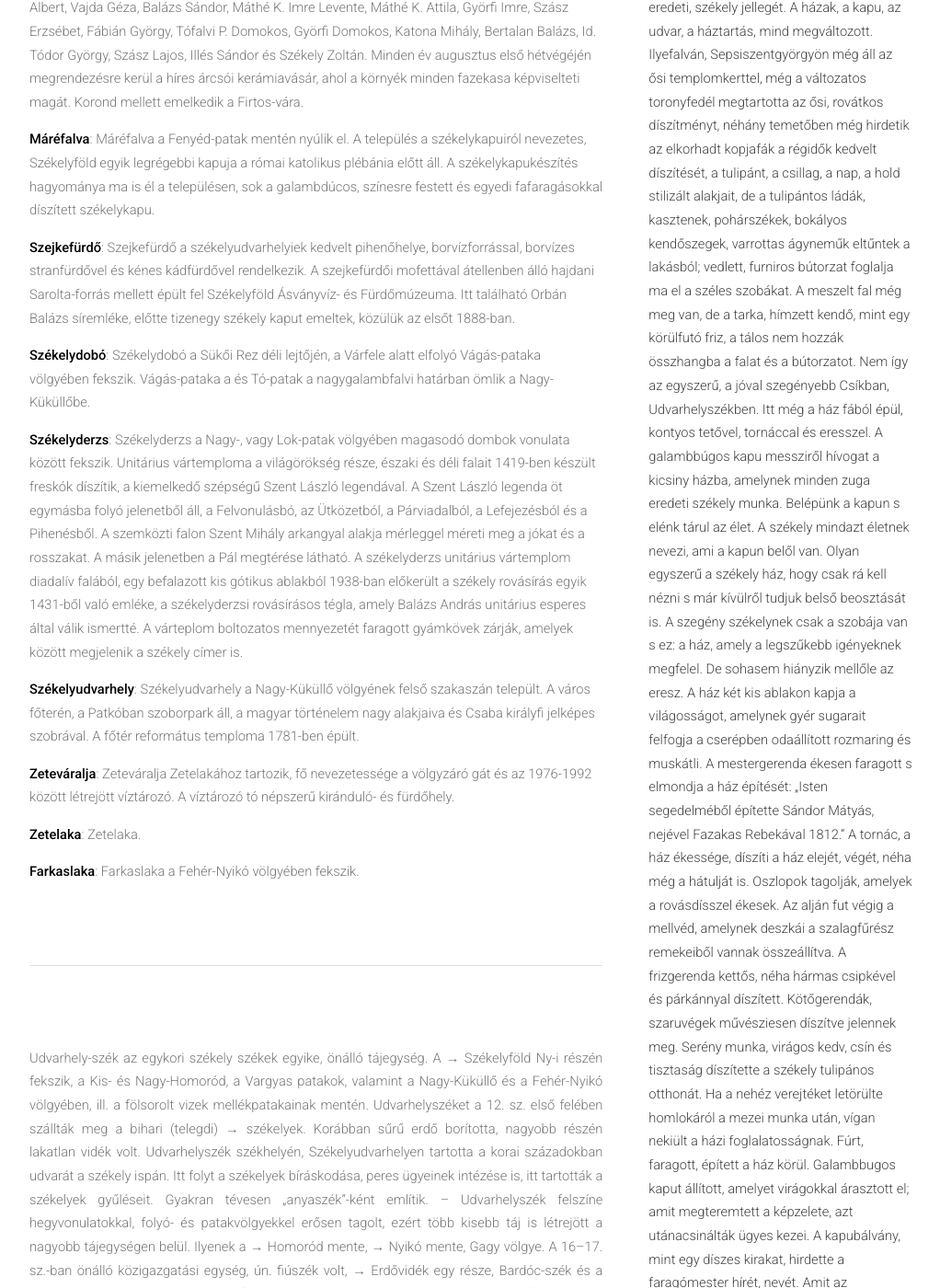
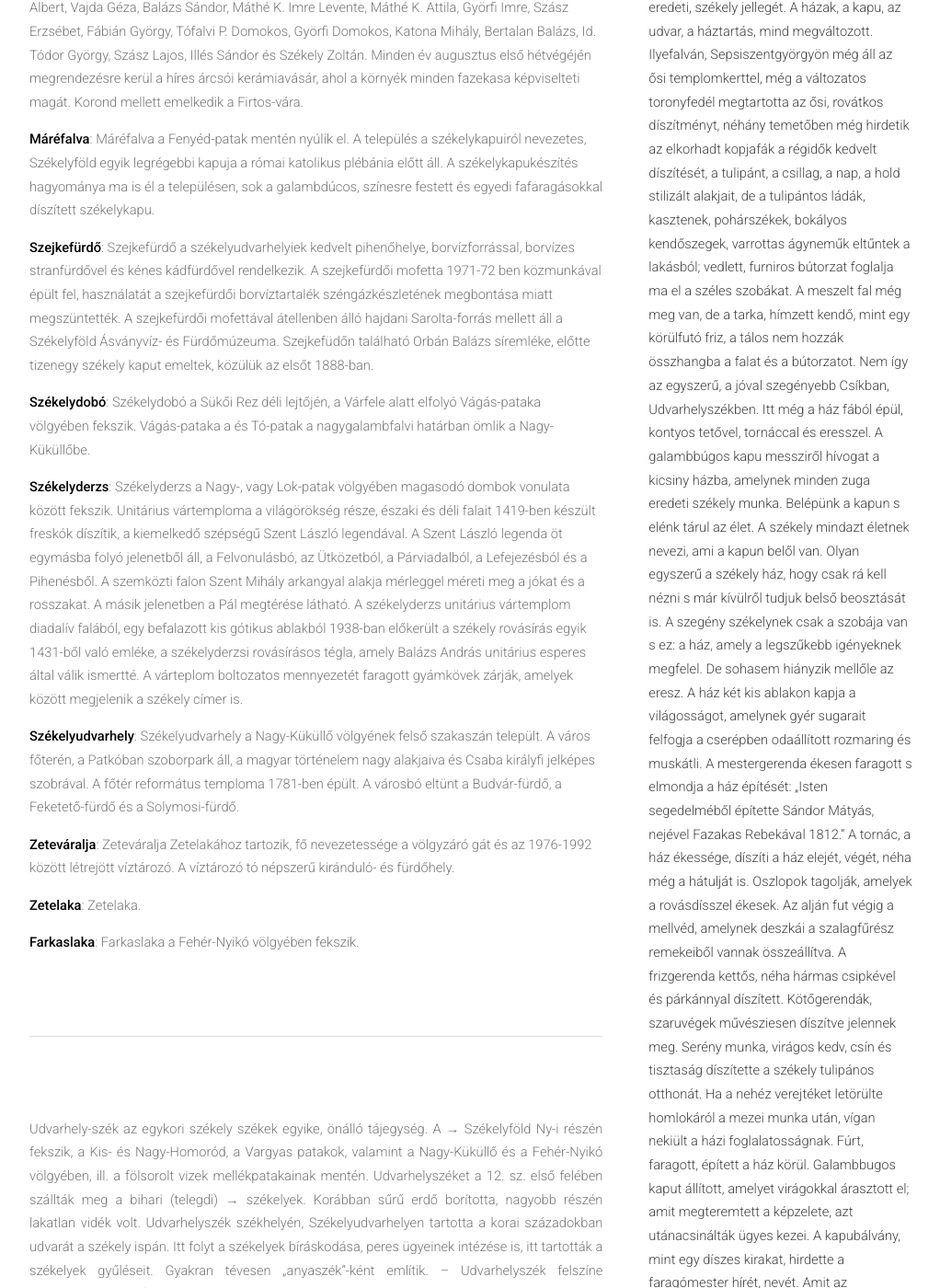
Before and after one commit to siculia/siculia.github.io, a Jekyll site: the page built from siculia-udvarhelyszek.html, in a window 1280 px wide and 1400 px high, scrolled down 2701 px. Shown: the whole window at 92% size, without its empty margins (128-1150 px from the left). Built offline with Jekyll 4.4.1, drawn with Linux system fonts in a browser that asks for light colours; nearby versions of some CDN libraries; library files that are not in the unit come from our copies.

Commit message:
Szejkefürdő

```diff
--- a/siculia-udvarhelyszek.html
+++ b/siculia-udvarhelyszek.html
@@ -76,10 +76,10 @@ layout: default
 							<p style="text-align: left;"><b>Homoródfürdő</b>: Homoródfürdő a Homoród-fennsíkon található üdülőhely, ahol tizenkét befogott borvízforrás tör felszínre. Homoródfürdő közigazgatásilag Szentegyházához tartozik. A leghíresebbek a Lobogó-forrás, és a Mária-forrás. A Lobogó Szabadidőközpont és Fürdő strandján két kültéri medence található, amelyek korszerű vízcserélő, szűrő- és forgatóberendezéssel ellátott, folyamatosan melegített 28-29 C°-os, illetve 28–30 C°-os vizhőmérsékletűek.  A beltéri sósfürdő Parajdról szállított 39 C°-os fokos természetes, gyógyhatású sós vízet tartalmaz. A településen sípálya működik.</p>
 							<p style="text-align: left;"><b>Korond</b>: Korond a Firtos hegy aljában, a Korond vize mellett fekszik, Atyha, Kalonda, Pálpataka és Fenyőkút települések tartoznak hozzá. Korond elválaszthatatlan a kerámiától, a népi fazekasság egyik erdélyi központja. Korond főutcája egybefüggő kirakodóvásár, a korondi fazekasság első írásos említése 1613-ból származik, amikor a székelyudvarhelyi fazekas céh kontárkodással vádolja a korondiakat. A korondi fazekasság jellegzetes  díszítőelemei az életfa, indás-madaras, virágos motívumok, színei a fehér alapon sárgás-barnás és a kék-fehér. A korondi fazekasmesterek újraélesztették a festett kályhacsempék készítésének hagyományát. A helyi fazekasmesterek kezdeményezésére, hogy megőrizzék apáik, nagyapáik örökségét, és a község megmaradjon a tiszta forrásnál, megalakítják az „Életfa” Korondi Fazekasok Szövetségét. A korondi fazekasok szövetségének tajai:  Józsa László, Máthé K. István, Tódor József, Pál Antal, Páll Ágoston, Páll Árpád, Balázs Lajos, Tófalvi Gáspár, Máthé K. Árpád, Tófalvi László, Varga Albert, Vajda Géza, Balázs Sándor, Máthé K. Imre Levente, Máthé K. Attila, Györfi Imre, Szász Erzsébet, Fábián György, Tófalvi P. Domokos, Györfi Domokos, Katona Mihály, Bertalan Balázs, Id. Tódor György, Szász Lajos, Illés Sándor és Székely Zoltán. Minden év augusztus első hétvégéjén megrendezésre kerül a híres árcsói kerámiavásár, ahol a környék minden fazekasa képviselteti magát. Korond mellett emelkedik a Firtos-vára.</p>
 							<p style="text-align: left;"><b>Máréfalva</b>: Máréfalva a Fenyéd-patak mentén nyúlik el. A település a székelykapuiról nevezetes, Székelyföld egyik legrégebbi kapuja a római katolikus plébánia előtt áll. A székelykapukészítés hagyománya ma is él a településen, sok a galambdúcos, színesre festett és egyedi fafaragásokkal díszített székelykapu.</p>
-							<p style="text-align: left;"><b>Szejkefürdő</b>: Szejkefürdő a székelyudvarhelyiek kedvelt pihenőhelye, borvízforrással, borvízes stranfürdővel és kénes kádfürdővel rendelkezik. A szejkefürdői mofettával átellenben álló hajdani Sarolta-forrás mellett épült fel Székelyföld Ásványvíz- és Fürdőmúzeuma. Itt található Orbán Balázs síremléke, előtte tizenegy székely kaput emeltek, közülük az elsőt 1888-ban.</p>
+							<p style="text-align: left;"><b>Szejkefürdő</b>: Szejkefürdő a székelyudvarhelyiek kedvelt pihenőhelye, borvízforrással, borvízes stranfürdővel és kénes kádfürdővel rendelkezik. A szejkefürdői mofetta 1971-72 ben közmunkával épült fel, használatát a szejkefürdői borvíztartalék széngázkészletének megbontása miatt megszüntették. A szejkefürdői mofettával átellenben álló hajdani Sarolta-forrás mellett áll a Székelyföld Ásványvíz- és Fürdőmúzeuma. Szejkefüdőn található Orbán Balázs síremléke, előtte tizenegy székely kaput emeltek, közülük az elsőt 1888-ban.</p>
 							<p style="text-align: left;"><b>Székelydobó</b>: Székelydobó a Sükői Rez déli lejtőjén, a Várfele alatt elfolyó Vágás-pataka völgyében fekszik. Vágás-pataka a és Tó-patak a nagygalambfalvi határban ömlik a Nagy-Küküllőbe.</p>
 							<p style="text-align: left;"><b>Székelyderzs</b>: Székelyderzs a Nagy-, vagy Lok-patak völgyében magasodó dombok vonulata között fekszik. Unitárius vártemploma a világörökség része, északi és déli falait 1419-ben készült freskók díszítik, a kiemelkedő szépségű Szent László legendával. A Szent László legenda öt egymásba folyó jelenetből áll, a Felvonulásbó, az Ütközetból, a Párviadalból, a Lefejezésból és a Pihenésből. A szemközti falon Szent Mihály arkangyal alakja mérleggel méreti meg a jókat és a rosszakat. A másik jelenetben a Pál megtérése látható. A székelyderzs unitárius vártemplom diadalív falából, egy befalazott kis gótikus ablakból 1938-ban előkerült  a székely rovásírás egyik 1431-ből való emléke, a székelyderzsi rovásírásos tégla, amely Balázs András unitárius esperes által válik ismertté.  A várteplom boltozatos mennyezetét faragott gyámkövek zárják, amelyek között megjelenik a székely címer is.</p>
-							<p style="text-align: left;"><b>Székelyudvarhely</b>: Székelyudvarhely a Nagy-Küküllő völgyének felső szakaszán települt.  A város főterén, a Patkóban szoborpark áll, a magyar történelem nagy alakjaiva és Csaba királyfi jelképes szobrával. A főtér református temploma 1781-ben épült.</p>
+							<p style="text-align: left;"><b>Székelyudvarhely</b>: Székelyudvarhely a Nagy-Küküllő völgyének felső szakaszán települt. A város főterén, a Patkóban szoborpark áll, a magyar történelem nagy alakjaiva és Csaba királyfi jelképes szobrával. A főtér református temploma 1781-ben épült. A városbó eltünt a Budvár-fürdő, a Feketető-fürdő és a Solymosi-fürdő.</p>
 							<p style="text-align: left;"><b>Zeteváralja</b>: Zeteváralja Zetelakához tartozik, fő nevezetessége a völgyzáró gát és az 1976-1992 között létrejött víztározó. A víztározó tó népszerű kiránduló- és fürdőhely.</p>
 							<p style="text-align: left;"><b>Zetelaka</b>: Zetelaka.</p>
 							<p style="text-align: left;"><b>Farkaslaka</b>: Farkaslaka a Fehér-Nyikó völgyében fekszik.</p>
```
